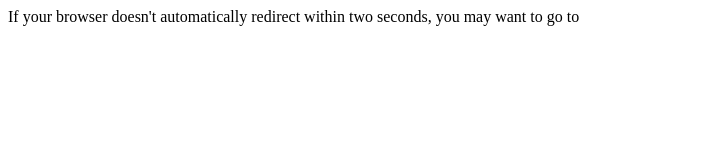
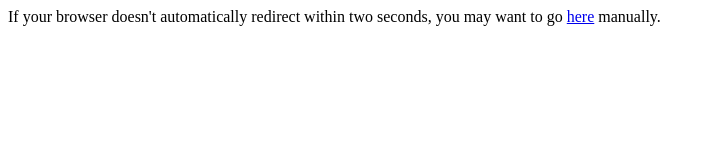
Before and after one commit to s-xync/s-xync.github.io, a plain HTML site: page auction-away.html in a window 1280 px wide. Shown: the whole page, without its empty margins (0-715 px from the left). Drawn offline with Linux system fonts and the light colour scheme.

Commit message:
Update auction-away.html

```diff
--- a/auction-away.html
+++ b/auction-away.html
@@ -5,6 +5,6 @@
   <meta name="keywords" content="automatic redirection">
 </head>
 <body>
-  <p>If your browser doesn't automatically redirect within two seconds, you may want to go to <a href="http://ec2-54-172-220-120.compute-1.amazonaws.com:3000/</a> manually.
+  <p>If your browser doesn't automatically redirect within two seconds, you may want to go <a href="http://ec2-54-172-220-120.compute-1.amazonaws.com:3000/">here</a> manually.
 </body>
 </html>
```
